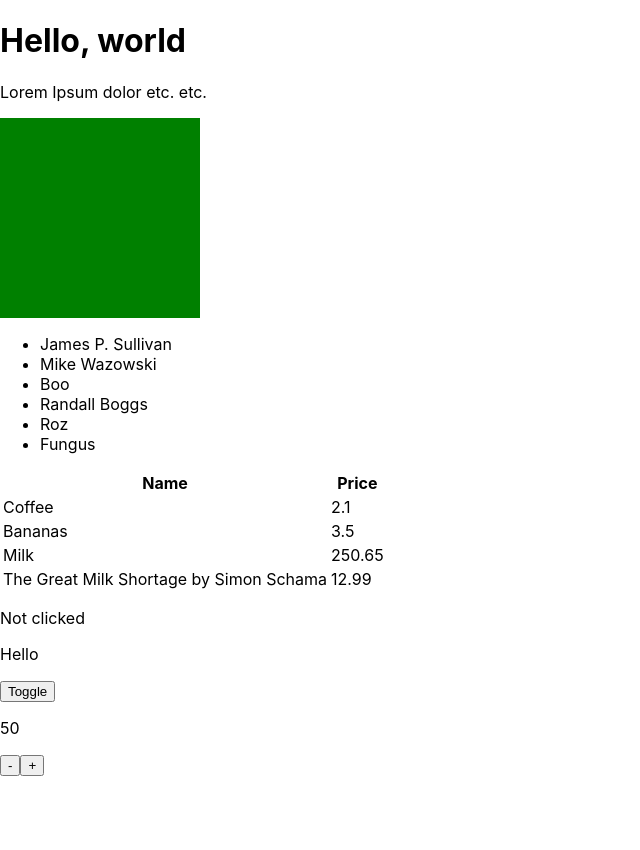
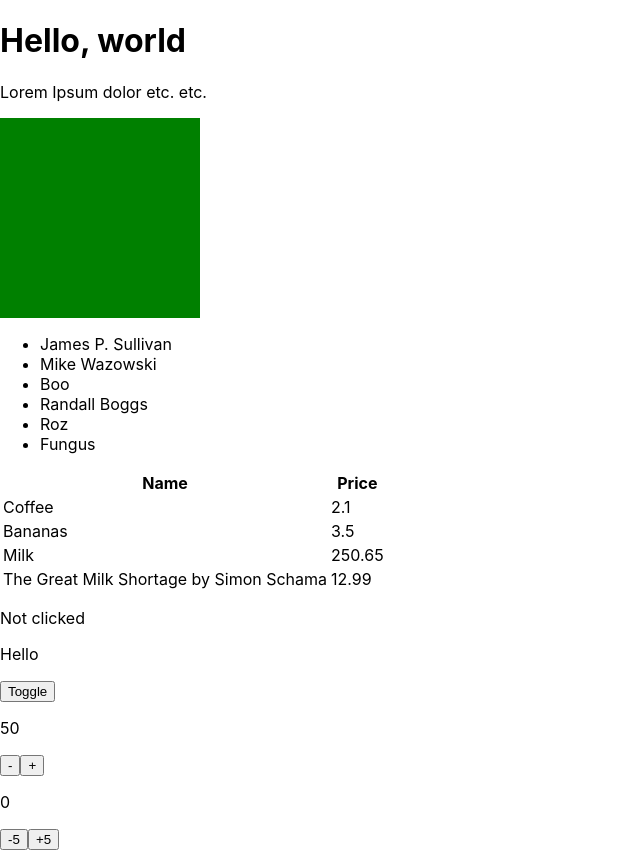
Before and after one commit to nosvalds/devMe-week9--react, a React (Create React App) app in the folder devme-react-exercises/: page / in a window 1280 px wide. Shown: the whole page, without its empty margins (0-640 px from the left). Before the commit the page ends 800 px from the top, so only its background shows below. Built offline with nearby package versions, Linux system fonts and the light colour scheme.

Commit message:
03 State - StepCounter complete

```diff
--- a/devme-react-exercises/src/components/Stuff.js
+++ b/devme-react-exercises/src/components/Stuff.js
@@ -7,6 +7,7 @@ import Basket from './Basket';
 import Clicked from './state/Clicked';
 import ToggleText from './state/ToggleText';
 import Counter from './state/Counter';
+import StepCounter from './state/StepCounter';
 
 const Stuff = ({ square }) => {
     let names = ["James P. Sullivan", "Mike Wazowski", "Boo", "Randall Boggs", "Roz", "Fungus"];
@@ -27,6 +28,7 @@ const Stuff = ({ square }) => {
         <Clicked />
         <ToggleText initial="Hello" alternate="World" />
         <Counter initial={ 50 } max={ 100 }/>
+        <StepCounter max={ 100 } step={ 5 } />
     </React.Fragment>
   );
 }
--- /dev/null
+++ b/devme-react-exercises/src/components/state/StepCounter.js
@@ -0,0 +1,42 @@
+import React, { Component } from 'react';
+
+class StepCounter extends Component {
+    constructor(props) {
+        // make sure you always add this, it makes Component work
+        super(props);
+        // setup our state
+        // just a plain old JavaScript object
+        this.state = {
+            count: 0
+        };
+
+        this.handleClick = this.handleClick.bind(this);
+        }
+
+    handleClick(num) {
+        const { max } = this.props;
+
+        let currentCount = this.state.count;
+
+        if (currentCount + num > max) { // adding num to currentCount > max, set count to max
+            this.setState({ count: max });
+        } else if (currentCount + num < 0) { // subtracting num to currentCount < 0, set count to max
+            this.setState({ count: 0 });
+        } else {
+            this.setState({ count: currentCount + num });
+        }
+    }
+
+    render() {
+        const { step } = this.props;
+        return (<>
+                <p>{ this.state.count }</p>
+                <div>
+                    <button onClick={() => this.handleClick(-step)}>-{ step }</button>
+                    <button onClick={() => this.handleClick(step)}>+{ step }</button>
+                </div>
+                </>)
+    }
+}
+
+export default StepCounter
```
